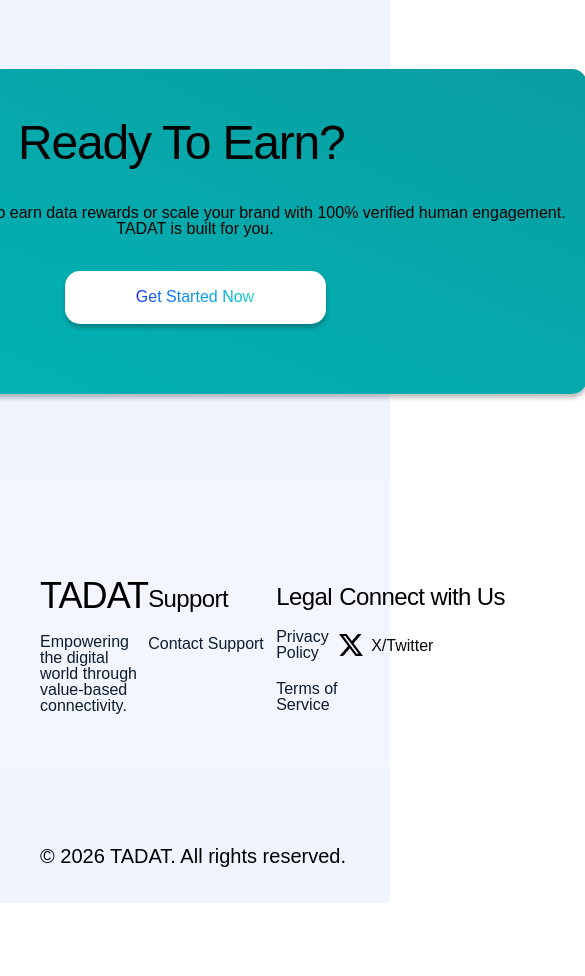
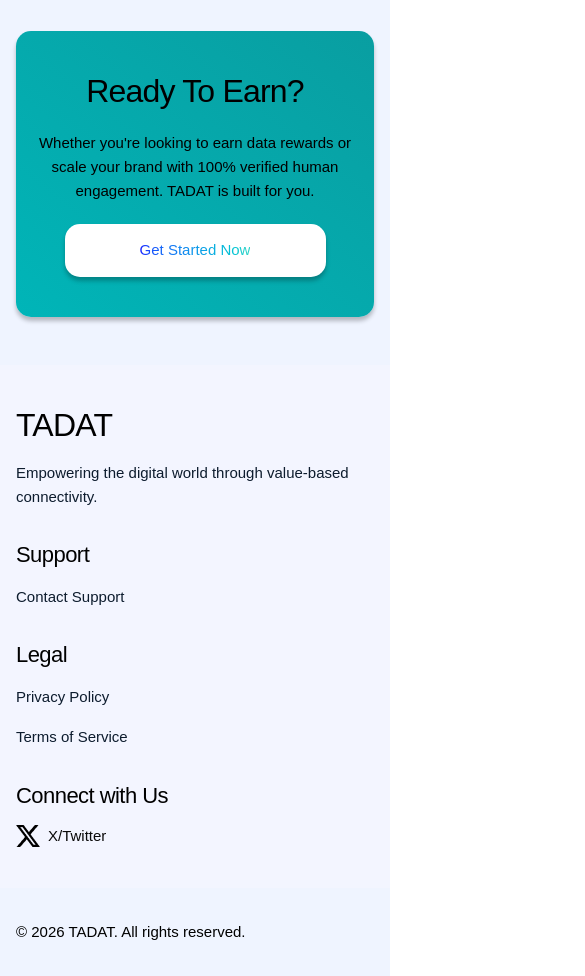
Before and after one commit to Tenney-olarh/TADAT, a React (Vite) app: page / in a window 390 px wide. Shown: the part 2680-3656 px from the top of the page, 585 px wide, since content can reach past the window. Before the commit the page ends 3586 px from the top, so only its background shows below. Built offline with nearby package versions, Linux system fonts and the light colour scheme.

Commit message:
made Rearny,footer,bottom responsive

```diff
--- a/src/Components/Landing/Bottom.jsx
+++ b/src/Components/Landing/Bottom.jsx
@@ -1,52 +1,61 @@
-import { Link } from "react-router-dom";
 import Twitter from "../../assets/x_logo.svg.png";
+
 const Bottom = () => {
   return (
-    <div className="w-full h-[286px] bg-[#F3F5FF] flex flex-row justify-around items-center p-10">
-      <section className="flex flex-col gap-5 w-[489px] h-[89px]">
-        <h1 className="text-[36px] leading-[100%] tracking-tight text-[#000000] font-medium">
+    <footer className="w-full bg-[#F3F5FF] px-4 py-10 sm:px-6 sm:py-12 lg:px-10">
+      <div className="mx-auto grid w-full max-w-[1240px] grid-cols-1 gap-8 sm:grid-cols-2 lg:grid-cols-[minmax(0,1.6fr)_minmax(0,0.7fr)_minmax(0,0.7fr)_minmax(0,1fr)] lg:gap-10">
+        <section className="flex flex-col gap-4">
+          <h2 className="text-[32px] font-medium leading-tight tracking-tight text-[#000000] sm:text-[36px]">
             TADAT
-        </h1>
-        <p className=" h-[19px] text-[16px] leading-[100%] tracking-[0%] text-[#0D1C2E] font-normal">
+          </h2>
+          <p className="max-w-[489px] text-[15px] font-normal leading-relaxed tracking-[0%] text-[#0D1C2E] sm:text-[16px]">
             Empowering the digital world through value-based connectivity.
           </p>
         </section>
 
-      <div className="flex flex-col gap-5 w-[128px] h-[72px]">
-        <h1 className="w-[93px] h-[29px] text-[24px] leading-[100%] tracking-tight text-[#000000] font-medium">
+        <section className="flex flex-col gap-4">
+          <h3 className="text-[22px] font-medium leading-tight tracking-tight text-[#000000] sm:text-[24px]">
             Support
-        </h1>
-        <p className="w-[489px] h-[19px] text-[16px] leading-[100%] tracking-[0%] text-[#0D1C2E] font-normal">
+          </h3>
+          <p className="text-[15px] font-normal leading-relaxed tracking-[0%] text-[#0D1C2E] sm:text-[16px]">
             Contact Support
           </p>
-      </div>
+        </section>
 
-      <section className="flex flex-col gap-5 w-[130px] h-[75px]">
-        <h1 className="w-[63px] h-[29px] text-[24px] leading-[100%] tracking-tight text-[#000000] font-medium">
+        <section className="flex flex-col gap-4">
+          <h3 className="text-[22px] font-medium leading-tight tracking-tight text-[#000000] sm:text-[24px]">
             Legal
-        </h1>
-        <p className=" text-[16px] leading-[100%] tracking-[0%] text-[#0D1C2E] font-normal">
+          </h3>
+          <p className="text-[15px] font-normal leading-relaxed tracking-[0%] text-[#0D1C2E] sm:text-[16px]">
             Privacy Policy
           </p>
-        <p className=" text-[16px] leading-[100%] tracking-[0%] text-[#0D1C2E] font-normal">
+          <p className="text-[15px] font-normal leading-relaxed tracking-[0%] text-[#0D1C2E] sm:text-[16px]">
             Terms of Service
           </p>
         </section>
 
-      <div className="flex flex-col gap-5 w-[191px] h-[75px]">
-        <h1 className="w-[191px] h-[29px] text-[24px] leading-[100%] tracking-tight text-[#000000] font-medium">
+        <section className="flex flex-col gap-4">
+          <h3 className="text-[22px] font-medium leading-tight tracking-tight text-[#000000] sm:text-[24px]">
             Connect with Us
-        </h1>
-        <Link className="flex flex-row gap-2">
+          </h3>
+          <a
+            href="https://x.com"
+            target="_blank"
+            rel="noopener noreferrer"
+            className="flex w-fit items-center gap-2 text-[15px] hover:underline sm:text-[16px]"
+          >
             <img
               src={Twitter}
-            alt="Twitter"
-            className="w-[24px] h-[22px] object-cover"
+              alt=""
+              aria-hidden="true"
+              className="h-[22px] w-[24px] shrink-0 object-cover"
             />
             <span>X/Twitter</span>
-        </Link>
+          </a>
+        </section>
       </div>
-    </div>
+    </footer>
   );
 };
+
 export default Bottom;
--- a/src/Components/Landing/Footer.jsx
+++ b/src/Components/Landing/Footer.jsx
@@ -1,8 +1,11 @@
 const Footer = () => {
-    return (
-      <div className="w-full h-[137px] bg-[#EFF4FF] py-10 px-10">
-        <h1 className="text-[#000000] text-[20px] font-medium leading-[100px] tracking-[0%]">© 2026 TADAT. All rights reserved.</h1>
-      </div>
-    );
-}
+  return (
+    <footer className="w-full bg-[#EFF4FF] px-4 py-8 sm:px-6 sm:py-10 lg:px-10">
+      <p className="mx-auto max-w-[1240px] text-[15px] font-medium leading-relaxed tracking-[0%] text-[#000000] sm:text-[18px] lg:text-[20px]">
+        © 2026 TADAT. All rights reserved.
+      </p>
+    </footer>
+  );
+};
+
 export default Footer;
--- a/src/Components/Landing/Rearny.jsx
+++ b/src/Components/Landing/Rearny.jsx
@@ -1,20 +1,19 @@
 const Rearny = () => {
   return (
-    <div className="w-full h-[497px] bg-[#EFF4FF] px-20 py-15 flex justify-center items-center">
-      <section
-        className="bg-gradient-to-tr from-[#00B5B8] to-[#099EA1] w-[1200px] h-[325px] rounded-[15px] shadow-[0px_4px_4px_0px_#00000040]
-"
-      >
-        <div className="flex flex-col justify-center items-center gap-7 pt-[50px]">
-          <h1 className="w-[354px] h-[58px] text-[48px] leading-[100%] tracking-tight text-[#000000] font-medium">
+    <div className="flex w-full justify-center bg-[#EFF4FF] px-4 py-12 sm:px-6 sm:py-14 lg:px-10 lg:py-16">
+      <section className="flex w-full max-w-[1200px] items-center justify-center rounded-[15px] bg-gradient-to-tr from-[#00B5B8] to-[#099EA1] px-5 py-10 shadow-[0px_4px_4px_0px_#00000040] sm:px-8 sm:py-14 lg:px-12">
+        <div className="flex flex-col items-center gap-5 text-center sm:gap-7">
+          <h1 className="text-[32px] font-medium leading-tight tracking-tight text-[#000000] sm:text-[40px] lg:text-[48px] lg:leading-[100%]">
             Ready To Earn?
           </h1>
-          <p className="w-[783px] h-[38px] text-[16px] leading-[100%] tracking-[0%] text-[#000000] font-normal text-center">
+
+          <p className="max-w-[783px] text-[15px] font-normal leading-relaxed tracking-[0%] text-[#000000] sm:text-[16px]">
             Whether you're looking to earn data rewards or scale your brand with
             100% verified human engagement. TADAT is built for you.
           </p>
-          <button className="w-[261px] h-[53px] bg-[#FFFFFF] rounded-[15px] shadow-[0px_4px_4px_0px_#00000040] cursor-pointer hover:bg-[#FFFFFF]/80 flex justify-center items-center">
-            <span className="bg-gradient-to-l from-[#30D5C7] to-[#0000FFE5] bg-clip-text text-transparent ">
+
+          <button className="flex h-[53px] w-full max-w-[261px] cursor-pointer items-center justify-center rounded-[15px] bg-[#FFFFFF] shadow-[0px_4px_4px_0px_#00000040] transition-colors hover:bg-[#FFFFFF]/80">
+            <span className="bg-gradient-to-l from-[#30D5C7] to-[#0000FFE5] bg-clip-text text-[15px] font-medium text-transparent sm:text-[16px]">
               Get Started Now
             </span>
           </button>
@@ -23,4 +22,5 @@ const Rearny = () => {
     </div>
   );
 };
+
 export default Rearny;
```
Lines whose indentation alone changed are shown as unchanged.
